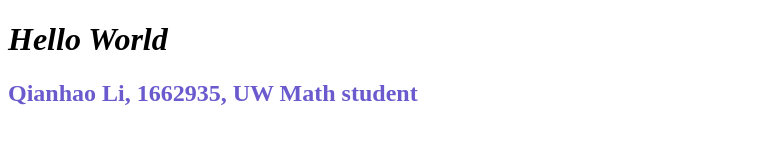
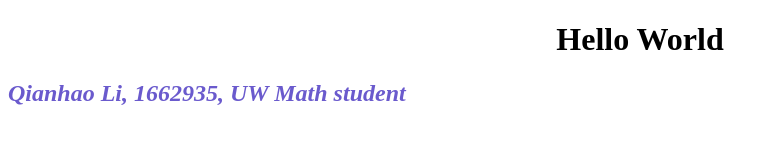
Before and after one commit to qianhl3/qianhl3.github.io, a plain HTML site: page index.html in a window 1280 px wide. Shown: the whole page, without its empty margins (0-779 px from the left). Drawn offline with Linux system fonts and the light colour scheme.

Commit message:
Update index.html

```diff
--- a/index.html
+++ b/index.html
@@ -4,7 +4,7 @@
 		<title>Hello World</title>
 	</head>
 	<body>
-		<h1><i>Hello World</i></h1>
-		<h2 style="color:slateblue;">Qianhao Li, 1662935, UW Math student</h2>
+		<h1><center>Hello World</center></h1>
+		<h2 style="color:slateblue;"><i>Qianhao Li, 1662935, UW Math student</i></h2>
 	</body>
 </html>
```
